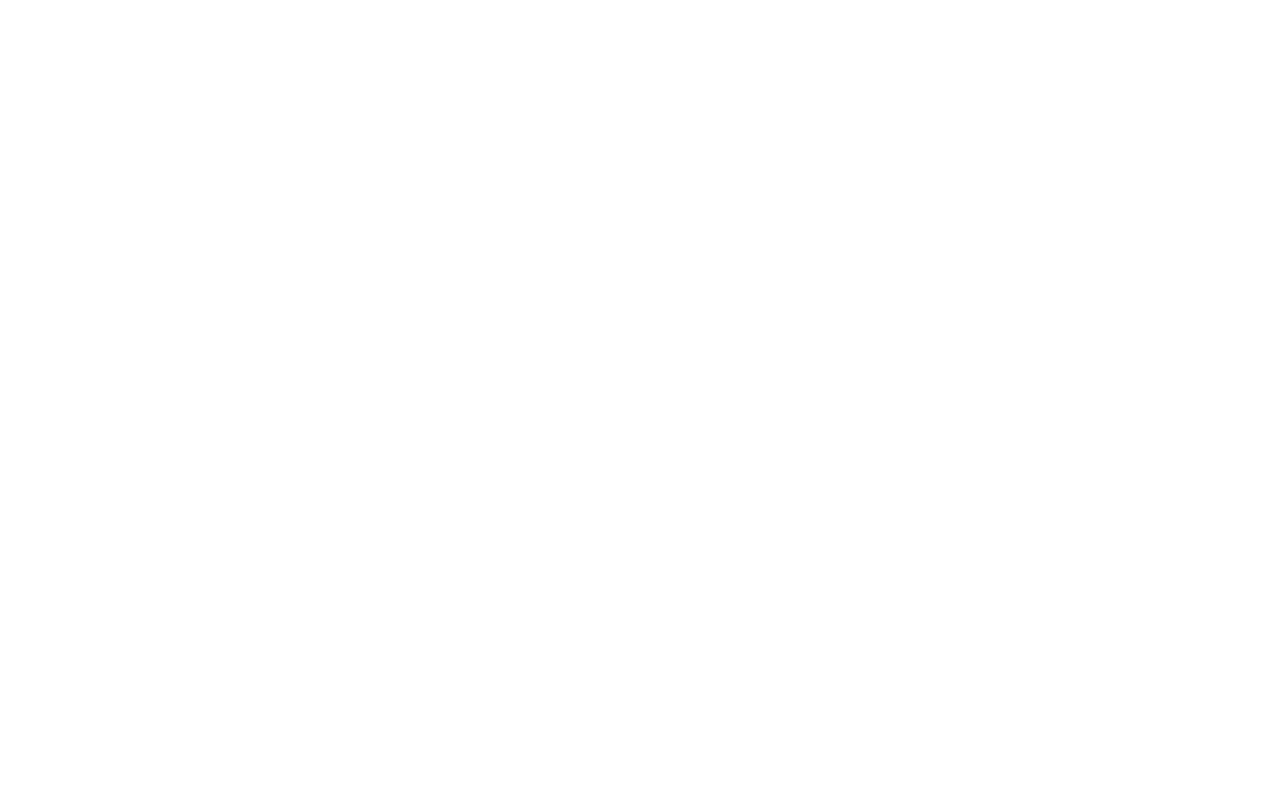
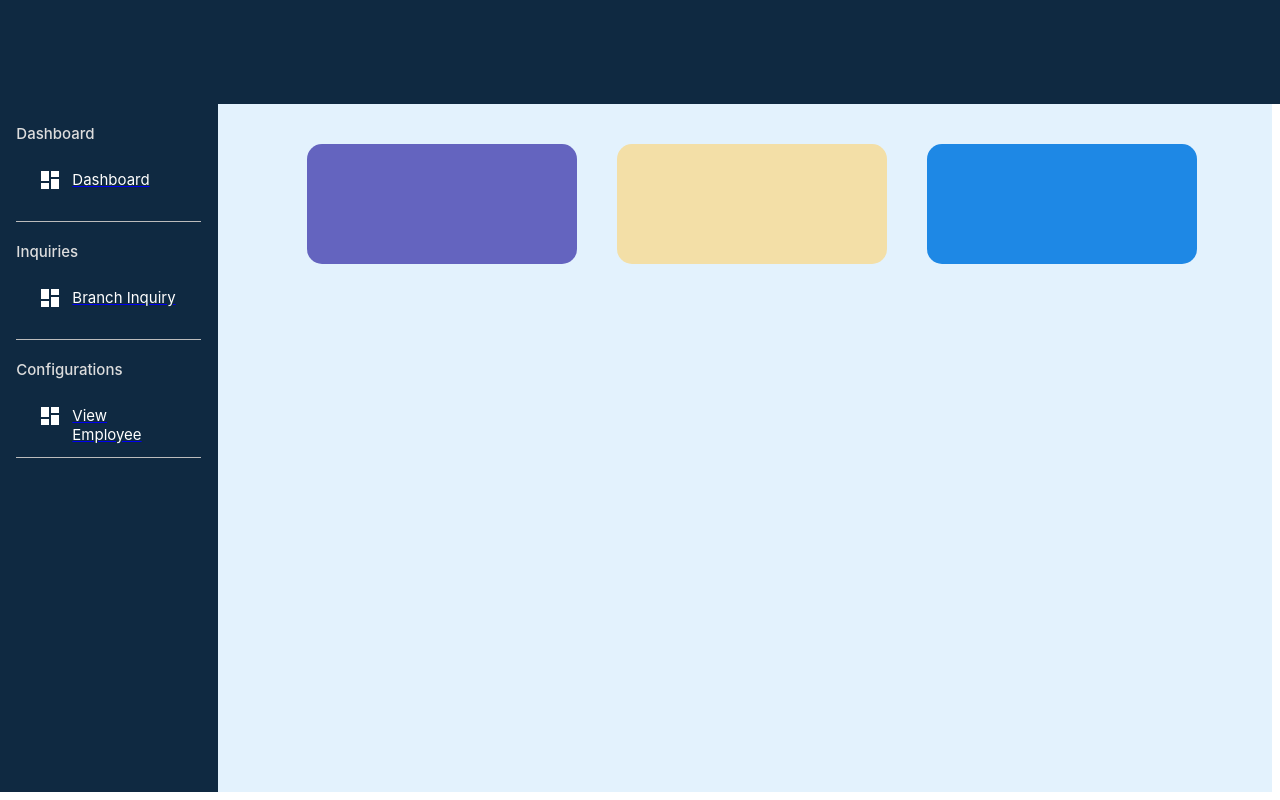
Before and after one commit to YashmikaAnusara/Inquiry-System-E-WIS, a React (Create React App) app in the folder frontend/: page /marketingdashBoard in a window 1280 px wide. Before the commit this address had no page. Built offline with nearby package versions, Linux system fonts and the light colour scheme.

Commit message:
config marketing dashboard

```diff
--- a/frontend/src/App.js
+++ b/frontend/src/App.js
@@ -6,7 +6,6 @@ import LoginPage from "./pages/LoginPage";
 import EmpRegistration from "./pages/EmpRegistration";
 import BranchRegistration from "./pages/BranchRegistration";
 import MarktingHome from "./pages/MarktingHome";
-
 
 function App() {
   return (
@@ -18,8 +17,7 @@ function App() {
           <Route path="/Login" element={<LoginPage />} />
           <Route path="/addemployee" element={<EmpRegistration />} />
           <Route path="/addbranch" element={<BranchRegistration />} />
-          <Route path="/market" element={<MarktingHome />} />
-
+          <Route path="/marketingdashBoard" element={<MarktingHome />} />
         </Routes>
       </BrowserRouter>
     </div>
--- a/frontend/src/components/MarketingNavBar.jsx
+++ b/frontend/src/components/MarketingNavBar.jsx
@@ -1,78 +1,59 @@
-import React, { useState } from 'react'
-import '../css/MarketingNavBar.css'
-
-import DashboardIcon from '@mui/icons-material/Dashboard';
-
-import { Link } from 'react-router-dom'
-import BranchReg from './BranchRegForm';
+import React, { useState } from "react";
+import "../css/MarketingNavBar.css";
+import DashboardIcon from "@mui/icons-material/Dashboard";
+import { Link } from "react-router-dom";
+import BranchReg from "./BranchRegForm";
 
 function MarketingNavBar() {
-    const [active, setActive] = useState(false)
+  const [active, setActive] = useState(false);
   const addBranchHandler = () => {
-        setActive(true)
-    }
+    setActive(true);
+  };
   return (
     <div>
-            {active ? <BranchReg /> : ''}
+      {active ? <BranchReg /> : ""}
 
-            <div className='headerWraper'>
+      <div className="headerWraper"></div>
 
-
-            </div>
-
-            <div className='navWraper'>
+      <div className="navWraper">
         <div className="headerContentsectionWrapper">
-                    <p className='DashboardTopic'>Dashboard</p>
-                    <Link to='/dashBoard'>
-                        <div className='Dashboardcontent'>
+          <p className="DashboardTopic">Dashboard</p>
+          <Link to="/dashBoard">
+            <div className="Dashboardcontent">
               <div className="Dashboardcontentext">
-                                <DashboardIcon /><p className='DashboardcontenWord'> Dashboard</p>
+                <DashboardIcon />
+                <p className="DashboardcontenWord"> Dashboard</p>
               </div>
             </div>
           </Link>
         </div>
 
         <div className="headerContentsectionWrapper">
-                    <p className='DashboardTopic'>Inquiries</p>
-                    <Link to='/InquiryForm'>
-                        <div className='Dashboardcontent'>
+          <p className="DashboardTopic">Inquiries</p>
+          <Link to="/InquiryForm">
+            <div className="Dashboardcontent">
               <div className="Dashboardcontentext">
-                                <DashboardIcon /><p className='DashboardcontenWord'> All Inquiry </p>
-                            </div>
-                        </div>
-                    </Link>
-                    <Link to='/InquiryForm'>
-                        <div className='Dashboardcontent'>
-                            <div className="Dashboardcontentext">
-                                <DashboardIcon /><p className='DashboardcontenWord'> Branch Inquiry</p>
+                <DashboardIcon />
+                <p className="DashboardcontenWord"> Branch Inquiry</p>
               </div>
             </div>
           </Link>
         </div>
 
-
         <div className="headerContentsectionWrapper">
-                    <p className='DashboardTopic'>Configurations</p>
-                    <Link to='/addbranch'>
-                        <div className='Dashboardcontent'>
+          <p className="DashboardTopic">Configurations</p>
+          <Link to="/addemployee">
+            <div className="Dashboardcontent">
               <div className="Dashboardcontentext">
-                                <DashboardIcon /><p className='DashboardcontenWord'>Add Branch</p>
+                <DashboardIcon />
+                <p className="DashboardcontenWord">View Employee</p>
               </div>
             </div>
           </Link>
-                    <Link to='/addemployee'>
-                        <div className='Dashboardcontent'>
-                            <div className="Dashboardcontentext">
-                                <DashboardIcon /><p className='DashboardcontenWord'>Add Employee</p>
         </div>
       </div>
-                    </Link>
-
     </div>
-
-            </div>
-        </div>
-    )
+  );
 }
 
-export default MarketingNavBar
+export default MarketingNavBar;
--- a/frontend/src/pages/LoginPage.jsx
+++ b/frontend/src/pages/LoginPage.jsx
@@ -32,7 +32,7 @@ export default function LoginPage() {
           }, 3000);
         } else if (res.data.positions === "Manger") {
           setTimeout(() => {
-            nav("/InquiryForm");
+            nav("/marketingdashBoard");
           }, 3000);
         } else if (positions === "") {
           setTimeout(() => {
--- a/frontend/src/pages/MarktingHome.jsx
+++ b/frontend/src/pages/MarktingHome.jsx
@@ -1,32 +1,24 @@
-import React from 'react'
-import '../css/MarketingHome.css'
-import MarketingNavBar from '../components/MarketingNavBar'
+import React from "react";
+import "../css/MarketingHome.css";
+import MarketingNavBar from "../components/MarketingNavBar";
 
 function MarktingHome() {
   return (
     <div>
-            <div><MarketingNavBar/></div>
-            <div className='contentMainWrapper'>
+      <div>
+        <MarketingNavBar />
+      </div>
+      <div className="contentMainWrapper">
         <div className="contentbodywrapper">
           <div className="cardMainWrapper">
-                        <div className='cardwrapper card1'>
-
-                        </div>
-                        <div className='cardwrapper card2'>
-
-                        </div>
-                        <div className='cardwrapper card3'>
-
-                        </div>
-
-
-
-                    </div>
-
+            <div className="cardwrapper card1"></div>
+            <div className="cardwrapper card2"></div>
+            <div className="cardwrapper card3"></div>
           </div>
         </div>
       </div>
-    )
+    </div>
+  );
 }
 
-export default MarktingHome
+export default MarktingHome;
```
Also changed, not shown: frontend/src/css/MarketingNavBar.css (+26 -35 lines). Lines whose indentation alone changed are shown as unchanged.
